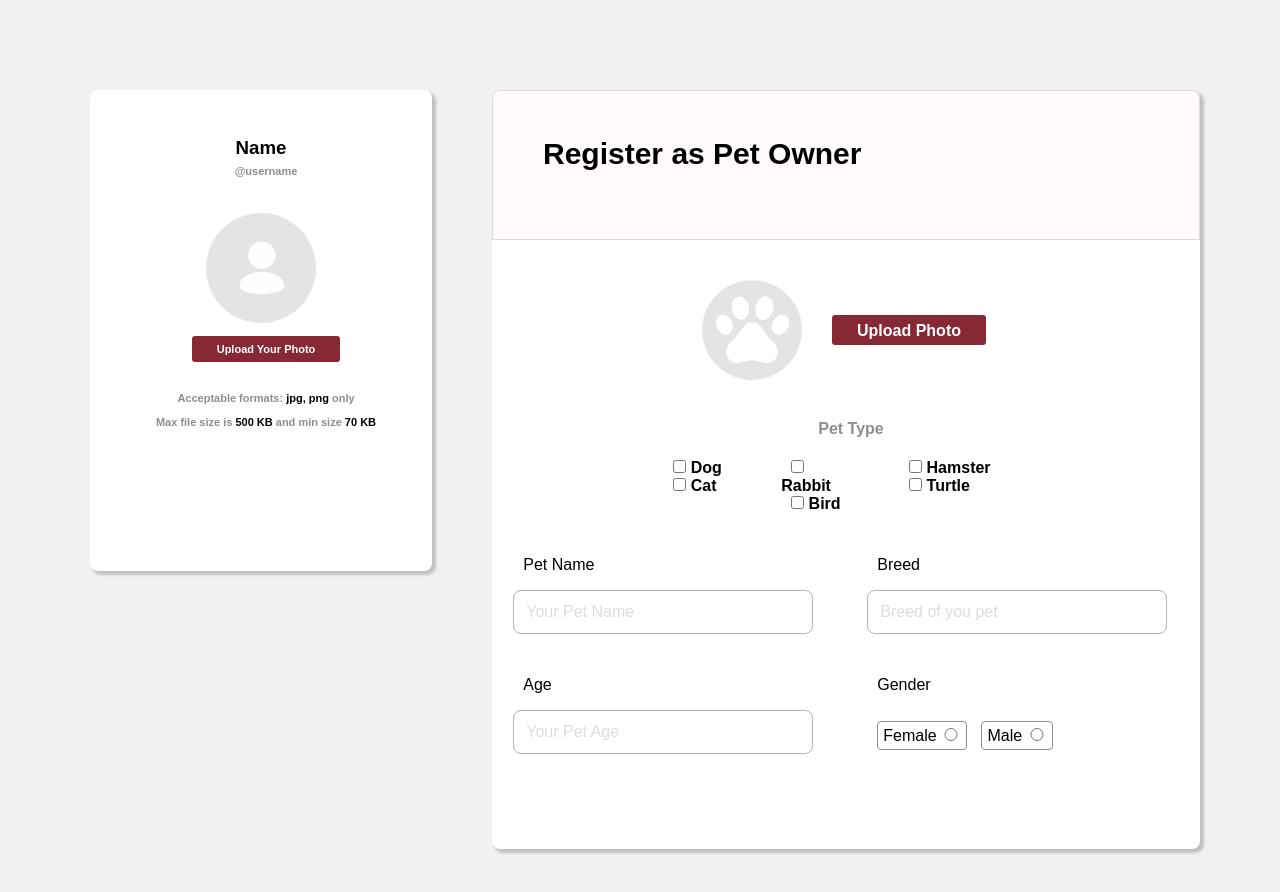
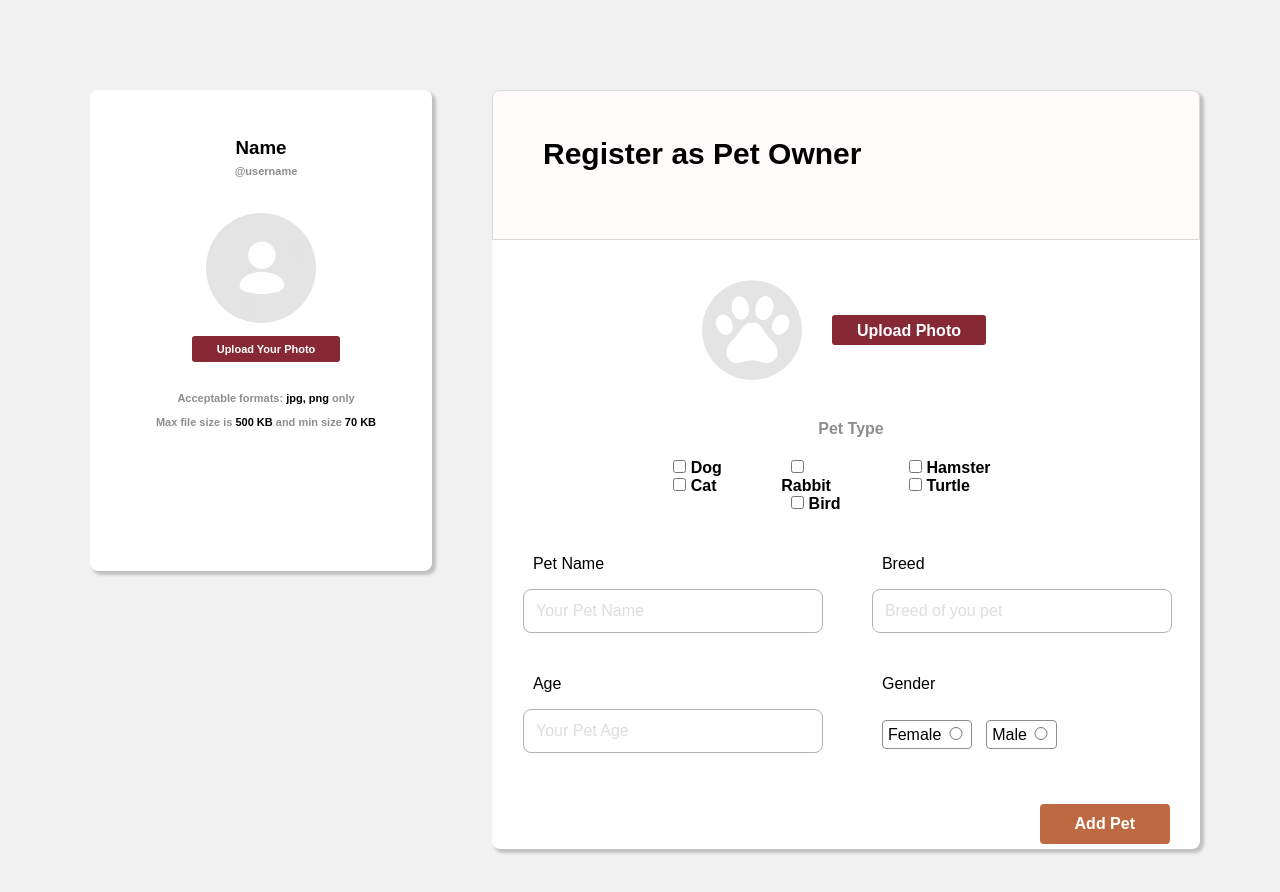
Before and after one commit to 2110336-SoftwareEngineering2/sec1_PCSD, a React (Create React App) app in the folder webapp/: page /register in a window 1280 px wide. Both pictures are taken after a click on the button "Next". Shown: the top 892 px of the page. Built offline with nearby package versions, Linux system fonts and the light colour scheme.

Commit message:
AddPet Button

```diff
--- /dev/null
+++ b/webapp/src/Register/AddButton.css
@@ -0,0 +1,18 @@
+.addbutton {
+    height: 100px;
+    display: flex;
+    float: right;
+    padding: 30px;
+}
+
+.addbutton button {
+    border: none;
+    outline: none;
+    background-color: #bd6a43;
+    color: white;
+    font-size: 16px;
+    font-weight: bold;
+    cursor: pointer;
+    border-radius: 4px;
+    padding: 7px 35px;
+}
--- /dev/null
+++ b/webapp/src/Register/AddButton.js
@@ -0,0 +1,26 @@
+import React, { Component } from "react";
+import AddPet from "./AddPet";
+import SumPet from "./SumPet";
+import "./AddButton.css";
+export default class AddButton extends React.Component {
+    constructor(props) {
+        super();
+        this.state = {isNext: false};
+        this.clickedNext = this.clickedAdd.bind(this);
+    }
+
+    clickedAdd(event) {
+        this.setState({isNext: true});
+    }
+    render() {
+        return(
+            <div>
+                {!this.state.isNext ? <AddPet /> : <SumPet/> }
+                {!this.state.isNext ?
+                 <div className="addbutton">
+                    <button className="submit" onClick={this.clickedNext}>Add Pet</button>
+                 </div> : null}
+            </div>
+        );
+    }
+}
--- a/webapp/src/Register/Addpet.css
+++ b/webapp/src/Register/Addpet.css
@@ -36,3 +36,7 @@
     color: #8E8E8E;
     font-weight: bold;
 }
+
+.pet__info {
+    margin-left: 10px;
+}
--- a/webapp/src/Register/MyPet.js
+++ b/webapp/src/Register/MyPet.js
@@ -1,12 +1,13 @@
-import React from 'react'
-import Addpet from './AddPet'
-
-function MyPet() {
+import React from 'react';
+import Addpet from './AddPet';
+import AddButton from "./AddButton";
+import "./MyPet.css";
+function MyPet(props) {
     return (
         <div className="mypet">
-            <Addpet />
+            <AddButton />
         </div>
     )
 }
 
-export default MyPet
+export default MyPet;
--- /dev/null
+++ b/webapp/src/Register/SumPet.js
@@ -0,0 +1,12 @@
+import React, { Component } from "react";
+import AddPet from "./AddPet";
+function SumPet() {
+    return (
+        <div>
+            <p>this is sumpet</p>
+            {/*Pet lists*/}
+        </div>
+    )
+}
+
+export default SumPet
```
